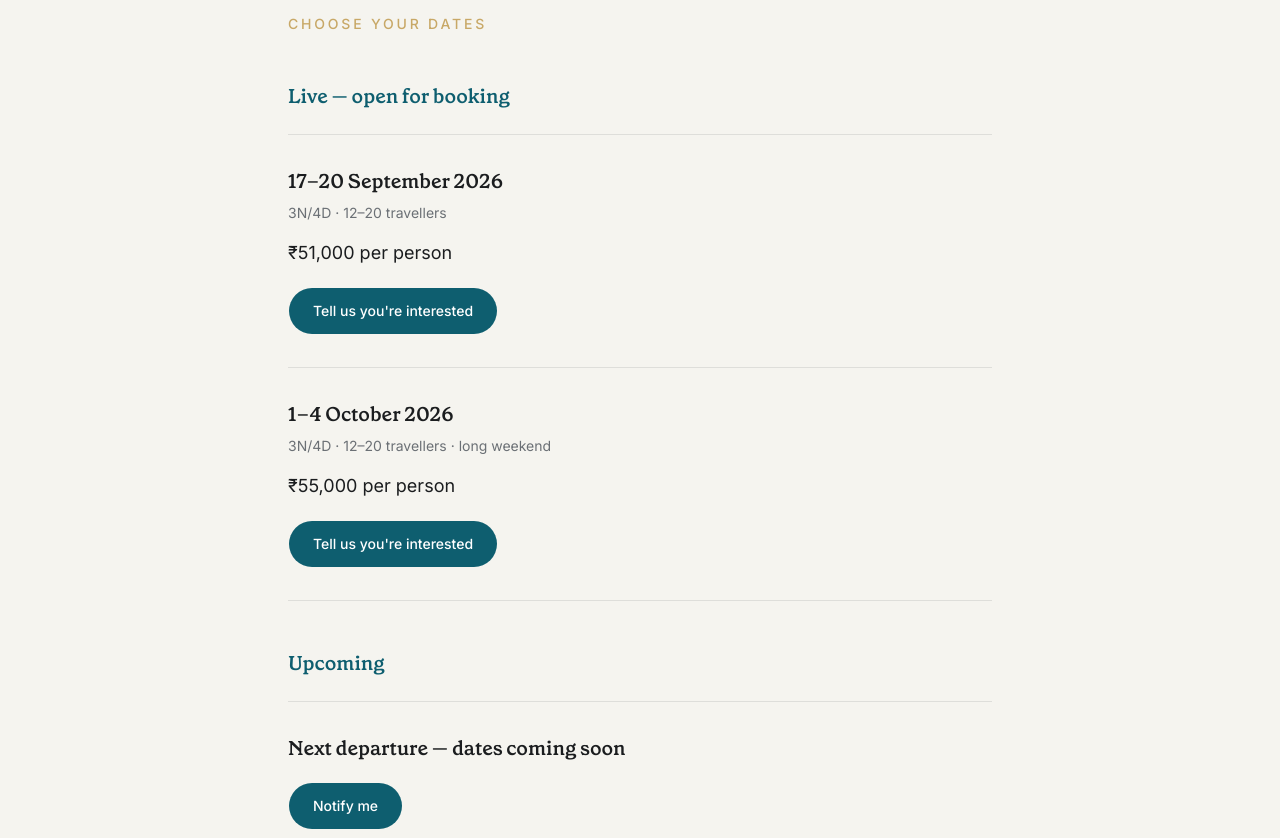
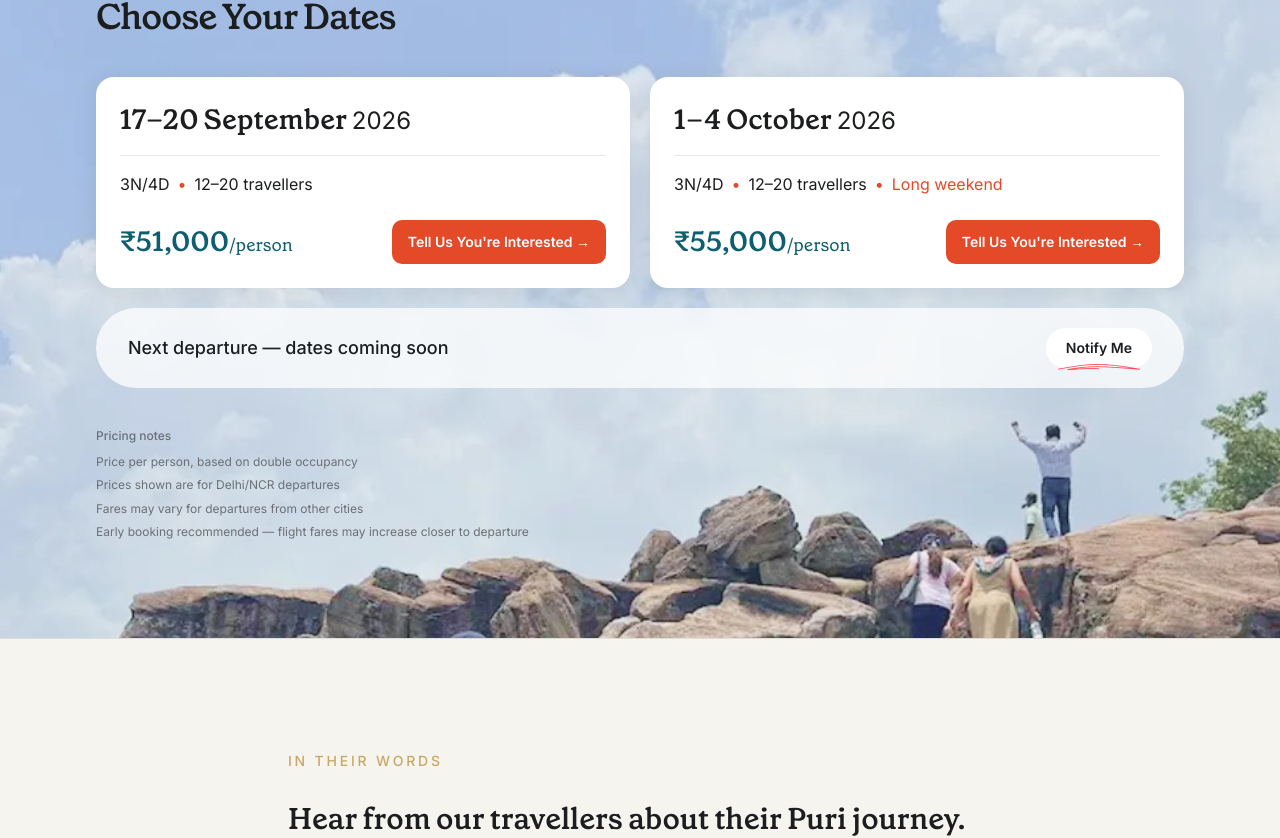
Before and after one commit to ServerlessTushar/sairr-website, a Next.js app: page /experiences/puri in a window 1280 px wide. Shown: the part 3867-4705 px from the top of the page. Built offline with nearby package versions, Linux system fonts and the light colour scheme.

Commit message:
puri dates redesigned

```diff
--- a/src/app/experiences/puri/page.tsx
+++ b/src/app/experiences/puri/page.tsx
@@ -6,6 +6,7 @@ import { puriItineraryData } from "@/components/puri/puriItineraryData";
 import { PuriIncluded } from "@/components/puri/PuriIncluded";
 import { puriIncludedSectionData } from "@/components/puri/puriIncludedData";
 import { PuriDates } from "@/components/puri/PuriDates";
+import { puriDatesSectionData } from "@/components/puri/puriDatesData";
 import { PuriWords } from "@/components/puri/PuriWords";
 import { PuriFaqs } from "@/components/puri/PuriFaqs";
 import { PuriCta } from "@/components/puri/PuriCta";
@@ -62,7 +63,7 @@ export default function PuriExperiencePage() {
           <PuriMoments />
           <PuriItinerary heading="Four Days" carouselData={puriItineraryData} />
           <PuriIncluded {...puriIncludedSectionData} />
-          <PuriDates />
+          <PuriDates {...puriDatesSectionData} />
           <PuriWords />
           <PuriFaqs />
           <PuriCta />
--- a/src/components/puri/PuriDates.tsx
+++ b/src/components/puri/PuriDates.tsx
@@ -1,92 +1,31 @@
 "use client";
 
-import { FadeIn } from "@/components/shared/FadeIn";
-import { InterestButton } from "@/components/puri/PuriEnquiry";
+import { useContactFormDialog } from "@/components/forms/ContactFormDialogProvider";
 import {
-  formatInr,
-  getLiveDepartures,
-  puriDepartures,
-  puriPricingNotes,
-} from "@/data/puri";
+  ExperienceDatesSection,
+  type DateCardData,
+  type ExperienceDatesSectionProps,
+} from "@/components/shared/ExperienceDatesSection";
+import { usePuriEnquiry } from "@/components/puri/PuriEnquiry";
 
-export function PuriDates() {
-  const live = getLiveDepartures();
-  const upcoming = puriDepartures.filter((d) => d.status === "upcoming");
+export type { DateCardData };
+
+export type PuriDatesProps = Omit<
+  ExperienceDatesSectionProps,
+  "onInterestClick" | "onNotifyClick"
+>;
+
+export function PuriDates(props: PuriDatesProps) {
+  const { openEnquiry } = usePuriEnquiry();
+  const { openContactForm } = useContactFormDialog();
 
   return (
-    <section id="dates" className="scroll-mt-24 border-t border-charcoal/10 bg-mist">
-      <div className="mx-auto max-w-3xl px-4 py-20 sm:px-6 lg:px-8 lg:py-28">
-        <FadeIn>
-          <p className="text-sm font-medium uppercase tracking-[0.2em] text-gold">
-            Choose your dates
-          </p>
-        </FadeIn>
-
-        <FadeIn className="mt-12" delay={0.05}>
-          <h3 className="font-heading text-xl font-semibold text-brand">
-            Live — open for booking
-          </h3>
-          <div className="mt-6 divide-y divide-charcoal/10 border-y border-charcoal/10">
-            {live.map((departure) => (
-              <article key={departure.id} className="py-8">
-                <p className="font-heading text-xl font-semibold text-charcoal">
-                  {departure.dates}
-                </p>
-                <p className="mt-2 text-sm text-slate">
-                  {departure.duration}
-                  {" · "}
-                  {departure.seatsAvailable}
-                  {departure.note ? ` · ${departure.note}` : null}
-                </p>
-                {departure.price != null && (
-                  <p className="mt-4 text-lg text-charcoal">
-                    {formatInr(departure.price)} per person
-                  </p>
-                )}
-                <InterestButton
-                  className="mt-5"
-                  departureId={departure.id}
-                />
-              </article>
-            ))}
-          </div>
-        </FadeIn>
-
-        <FadeIn className="mt-12" delay={0.08}>
-          <h3 className="font-heading text-xl font-semibold text-brand">
-            Upcoming
-          </h3>
-          <div className="mt-6 border-t border-charcoal/10 pt-8">
-            {upcoming.map((departure) => (
-              <article key={departure.id}>
-                <p className="font-heading text-xl font-semibold text-charcoal">
-                  {departure.dates}
-                </p>
-                <InterestButton
-                  className="mt-5"
-                  departureId={departure.id}
-                  intent="notify"
-                >
-                  Notify me
-                </InterestButton>
-              </article>
-            ))}
-          </div>
-        </FadeIn>
-
-        <FadeIn className="mt-12" delay={0.1}>
-          <div className="bg-sand px-5 py-5 sm:px-6">
-            <p className="text-[11px] font-medium uppercase tracking-[0.16em] text-gold">
-              Pricing notes
-            </p>
-            <ul className="mt-3 space-y-1.5 text-xs leading-relaxed text-slate">
-              {puriPricingNotes.map((note) => (
-                <li key={note}>{note}</li>
-              ))}
-            </ul>
-          </div>
-        </FadeIn>
-      </div>
-    </section>
+    <ExperienceDatesSection
+      {...props}
+      onInterestClick={(cardId) =>
+        openEnquiry({ departureId: cardId, intent: "interest" })
+      }
+      onNotifyClick={() => openContactForm("Puri & Bhubaneswar")}
+    />
   );
 }
--- /dev/null
+++ b/src/components/puri/puriDatesData.tsx
@@ -0,0 +1,45 @@
+import type { PuriDatesProps } from "@/components/puri/PuriDates";
+import {
+  formatInr,
+  getLiveDepartures,
+  puriDepartures,
+  puriPricingNotes,
+} from "@/data/puri";
+import puriDateBgImg from "@/public/experience/puriDatedBg.webp";
+
+function parseDepartureDates(dates: string) {
+  const match = dates.match(/^(.+)\s+(\d{4})$/);
+  return {
+    dateRange: match?.[1] ?? dates,
+    year: match?.[2] ?? "",
+  };
+}
+
+const liveCards = getLiveDepartures().map((departure) => {
+  const { dateRange, year } = parseDepartureDates(departure.dates);
+
+  return {
+    id: departure.id,
+    dateRange,
+    year,
+    duration: departure.duration,
+    travellers: departure.seatsAvailable,
+    price: departure.price != null ? formatInr(departure.price) : undefined,
+    note: departure.note
+      ? departure.note.charAt(0).toUpperCase() + departure.note.slice(1)
+      : undefined,
+  };
+});
+
+const upcomingDeparture = puriDepartures.find((d) => d.status === "upcoming");
+
+export const puriDatesSectionData: PuriDatesProps = {
+  id: "dates",
+  heading: "Choose Your Dates",
+  cardsData: liveCards,
+  upcomingBar: upcomingDeparture
+    ? { label: upcomingDeparture.dates }
+    : undefined,
+  pricingNotes: [...puriPricingNotes],
+  backgroundImage: puriDateBgImg,
+};
--- /dev/null
+++ b/src/components/shared/ExperienceDatesSection.tsx
@@ -0,0 +1,197 @@
+"use client";
+
+import Image, { type StaticImageData } from "next/image";
+import underlineImg from "@/public/homepage/underline.png";
+import { cn } from "@/lib/utils";
+
+const CORAL = "#E44928";
+const PRICE_TEAL = "#0E5E6F";
+
+export type DateCardData = {
+  id: string;
+  dateRange: string;
+  year: string;
+  duration: string;
+  travellers: string;
+  price?: string;
+  note?: string;
+  ctaLabel?: string;
+};
+
+export type ExperienceDatesSectionProps = {
+  heading: string;
+  cardsData: DateCardData[];
+  upcomingBar?: {
+    label: string;
+    notifyLabel?: string;
+  };
+  pricingNotes?: string[];
+  backgroundImage: StaticImageData;
+  onInterestClick: (cardId: string) => void;
+  onNotifyClick: () => void;
+  id?: string;
+  className?: string;
+};
+
+function DetailBullet() {
+  return (
+    <span className="mx-2 text-[#E44928]" aria-hidden>
+      •
+    </span>
+  );
+}
+
+function NotifyMeButton({
+  label,
+  onClick,
+}: {
+  label: string;
+  onClick: () => void;
+}) {
+  return (
+    <button
+      type="button"
+      onClick={onClick}
+      className="relative inline-block rounded-full bg-white px-5 py-2.5 text-sm font-semibold text-charcoal transition-opacity hover:opacity-80"
+    >
+      {label}
+      <Image
+        src={underlineImg}
+        alt=""
+        width={82}
+        height={6}
+        aria-hidden
+        className="pointer-events-none absolute -bottom-0.5 left-3 h-auto w-[calc(100%-1.5rem)] max-w-none"
+      />
+    </button>
+  );
+}
+
+function DateCard({
+  card,
+  onInterestClick,
+}: {
+  card: DateCardData;
+  onInterestClick: (cardId: string) => void;
+}) {
+  return (
+    <article className="flex flex-col rounded-2xl bg-white p-5 shadow-[0_4px_24px_rgba(27,29,31,0.08)] sm:p-6">
+      <div className="border-b border-charcoal/10 pb-4">
+        <p className="font-heading text-2xl font-semibold text-charcoal sm:text-[1.75rem]">
+          {card.dateRange}{" "}
+          <span className="font-sans text-xl font-normal sm:text-2xl">
+            {card.year}
+          </span>
+        </p>
+      </div>
+
+      <p className="mt-4 text-sm text-charcoal sm:text-base">
+        {card.duration}
+        <DetailBullet />
+        {card.travellers}
+        {card.note ? (
+          <>
+            <DetailBullet />
+            <span style={{ color: CORAL }}>{card.note}</span>
+          </>
+        ) : null}
+      </p>
+
+      <div className="mt-5 flex flex-col gap-4 sm:mt-6 sm:flex-row sm:items-center sm:justify-between">
+        {card.price ? (
+          <p className="font-heading text-2xl font-semibold sm:text-[1.75rem]">
+            <span style={{ color: PRICE_TEAL }}>{card.price}</span>
+            <span
+              className="text-base font-normal sm:text-lg"
+              style={{ color: PRICE_TEAL }}
+            >
+              /person
+            </span>
+          </p>
+        ) : (
+          <span />
+        )}
+
+        <button
+          type="button"
+          onClick={() => onInterestClick(card.id)}
+          className="inline-flex w-full items-center justify-center rounded-lg px-4 py-3 text-sm font-semibold text-white transition-opacity hover:opacity-90 sm:w-auto"
+          style={{ backgroundColor: CORAL }}
+        >
+          {card.ctaLabel ?? "Tell Us You're Interested →"}
+        </button>
+      </div>
+    </article>
+  );
+}
+
+export function ExperienceDatesSection({
+  heading,
+  cardsData,
+  upcomingBar,
+  pricingNotes,
+  backgroundImage,
+  onInterestClick,
+  onNotifyClick,
+  id,
+  className,
+}: ExperienceDatesSectionProps) {
+  return (
+    <section
+      id={id}
+      className={cn("relative scroll-mt-24 overflow-hidden", className)}
+    >
+      <div className="absolute inset-0" aria-hidden>
+        <Image
+          src={backgroundImage}
+          alt=""
+          fill
+          className="object-cover"
+          sizes="100vw"
+          priority={false}
+        />
+      </div>
+
+      <div className="relative mx-auto max-w-6xl px-4 py-16 sm:px-6 sm:py-20 lg:px-8 lg:py-24">
+        <h2 className="font-heading text-3xl font-semibold tracking-tight text-charcoal sm:text-4xl">
+          {heading}
+        </h2>
+
+        <div className="mt-8 grid grid-cols-1 gap-4 md:grid-cols-2 md:gap-5 lg:mt-10">
+          {cardsData.map((card) => (
+            <DateCard
+              key={card.id}
+              card={card}
+              onInterestClick={onInterestClick}
+            />
+          ))}
+        </div>
+
+        {upcomingBar ? (
+          <div
+            className="mt-4 flex flex-col items-start justify-between gap-4 rounded-full bg-white/75 px-5 py-4 backdrop-blur-sm sm:mt-5 sm:flex-row sm:items-center sm:px-8 sm:py-5"
+          >
+            <p className="text-base font-medium text-charcoal sm:text-lg">
+              {upcomingBar.label}
+            </p>
+            <NotifyMeButton
+              label={upcomingBar.notifyLabel ?? "Notify Me"}
+              onClick={onNotifyClick}
+            />
+          </div>
+        ) : null}
+
+        {pricingNotes && pricingNotes.length > 0 ? (
+          <div className="mt-8 max-w-xl lg:mt-10">
+            <p className="text-xs font-medium text-slate">Pricing notes</p>
+            <ul className="mt-2 space-y-1 text-xs leading-relaxed text-slate">
+              {pricingNotes.map((note) => (
+                <li key={note}>{note}</li>
+              ))}
+            </ul>
+          </div>
+        ) : null}
+      </div>
+    </section>
+  );
+}
```
Also changed, not shown: public/experience/puriDatedBg.webp (added).
